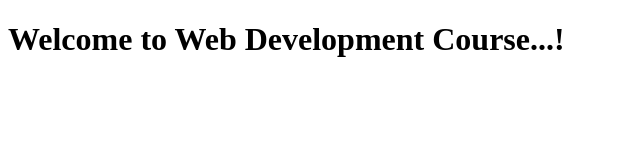
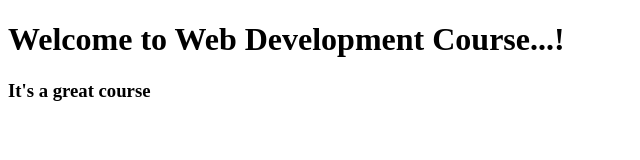
Before and after one commit to kiranmaai0601/web_development, a plain HTML site: page site/index.html in a window 1280 px wide. Shown: the whole page, without its empty margins (0-640 px from the left). Drawn offline with Linux system fonts and the light colour scheme.

Commit message:
Changes are made

```diff
--- a/site/index.html
+++ b/site/index.html
@@ -5,5 +5,6 @@
 </head>
 <body>
 	<h1>Welcome to Web Development Course...!</h1>
+	<h3>It's a great course</h3>
 </body>
 </html>
```
